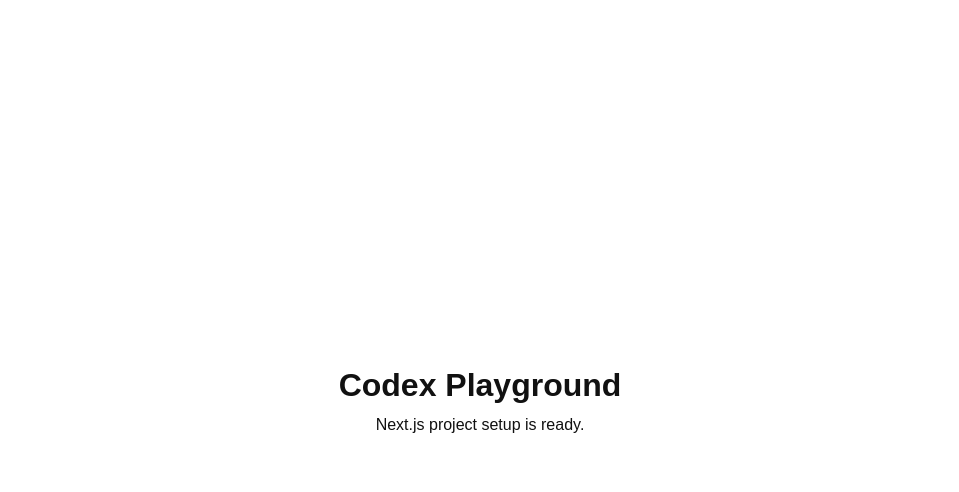
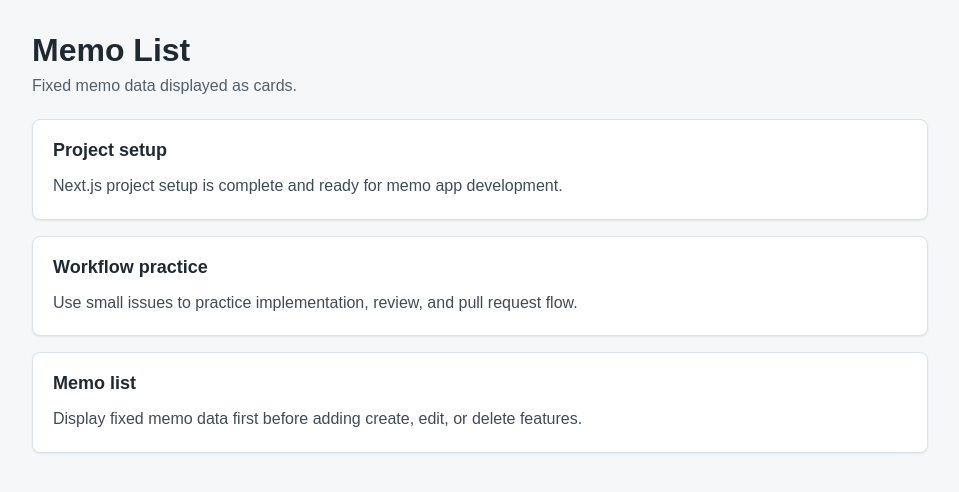
Before and after one commit to mae134/codex-playground, a Next.js app: page / in a window 1280 px wide. Shown: the top 492 px of the page, without its empty margins (160-1119 px from the left). Built offline with nearby package versions, Linux system fonts and the light colour scheme.

Commit message:
feat: display memo list

```diff
--- /dev/null
+++ b/app/components/MemoCard.tsx
@@ -0,0 +1,18 @@
+export type Memo = {
+  id: number;
+  title: string;
+  body: string;
+};
+
+type MemoCardProps = {
+  memo: Memo;
+};
+
+export function MemoCard({ memo }: MemoCardProps) {
+  return (
+    <article className="memo-card">
+      <h2>{memo.title}</h2>
+      <p>{memo.body}</p>
+    </article>
+  );
+}
--- a/app/globals.css
+++ b/app/globals.css
@@ -1,8 +1,8 @@
 :root {
   color-scheme: light;
   font-family: Arial, Helvetica, sans-serif;
-  background: #ffffff;
-  color: #111111;
+  background: #f6f7f9;
+  color: #1f2933;
 }
 
 * {
@@ -11,18 +11,59 @@
 
 body {
   margin: 0;
+  background: #f6f7f9;
 }
 
 main {
   min-height: 100vh;
-  display: grid;
-  place-content: center;
-  gap: 0.75rem;
+}
+
+.memo-page {
+  width: min(100%, 960px);
+  margin: 0 auto;
   padding: 2rem;
-  text-align: center;
 }
 
 h1,
+h2,
 p {
   margin: 0;
 }
+
+.page-header {
+  display: grid;
+  gap: 0.5rem;
+  margin-bottom: 1.5rem;
+}
+
+.page-header h1 {
+  font-size: 2rem;
+}
+
+.page-header p {
+  color: #52606d;
+}
+
+.memo-list {
+  display: grid;
+  gap: 1rem;
+}
+
+.memo-card {
+  display: grid;
+  gap: 0.75rem;
+  padding: 1.25rem;
+  background: #ffffff;
+  border: 1px solid #d9e2ec;
+  border-radius: 8px;
+  box-shadow: 0 1px 2px rgb(31 41 51 / 0.08);
+}
+
+.memo-card h2 {
+  font-size: 1.125rem;
+}
+
+.memo-card p {
+  color: #3e4c59;
+  line-height: 1.6;
+}
--- a/app/page.tsx
+++ b/app/page.tsx
@@ -1,8 +1,36 @@
+import { MemoCard, type Memo } from "./components/MemoCard";
+
+const memos: Memo[] = [
+  {
+    id: 1,
+    title: "Project setup",
+    body: "Next.js project setup is complete and ready for memo app development.",
+  },
+  {
+    id: 2,
+    title: "Workflow practice",
+    body: "Use small issues to practice implementation, review, and pull request flow.",
+  },
+  {
+    id: 3,
+    title: "Memo list",
+    body: "Display fixed memo data first before adding create, edit, or delete features.",
+  },
+];
+
 export default function Home() {
   return (
-    <main>
-      <h1>Codex Playground</h1>
-      <p>Next.js project setup is ready.</p>
+    <main className="memo-page">
+      <header className="page-header">
+        <h1>Memo List</h1>
+        <p>Fixed memo data displayed as cards.</p>
+      </header>
+
+      <section className="memo-list" aria-label="Memo list">
+        {memos.map((memo) => (
+          <MemoCard key={memo.id} memo={memo} />
+        ))}
+      </section>
     </main>
   );
 }
```
Also changed, not shown: 1 other file (tests, documents, lock files or other folders).
